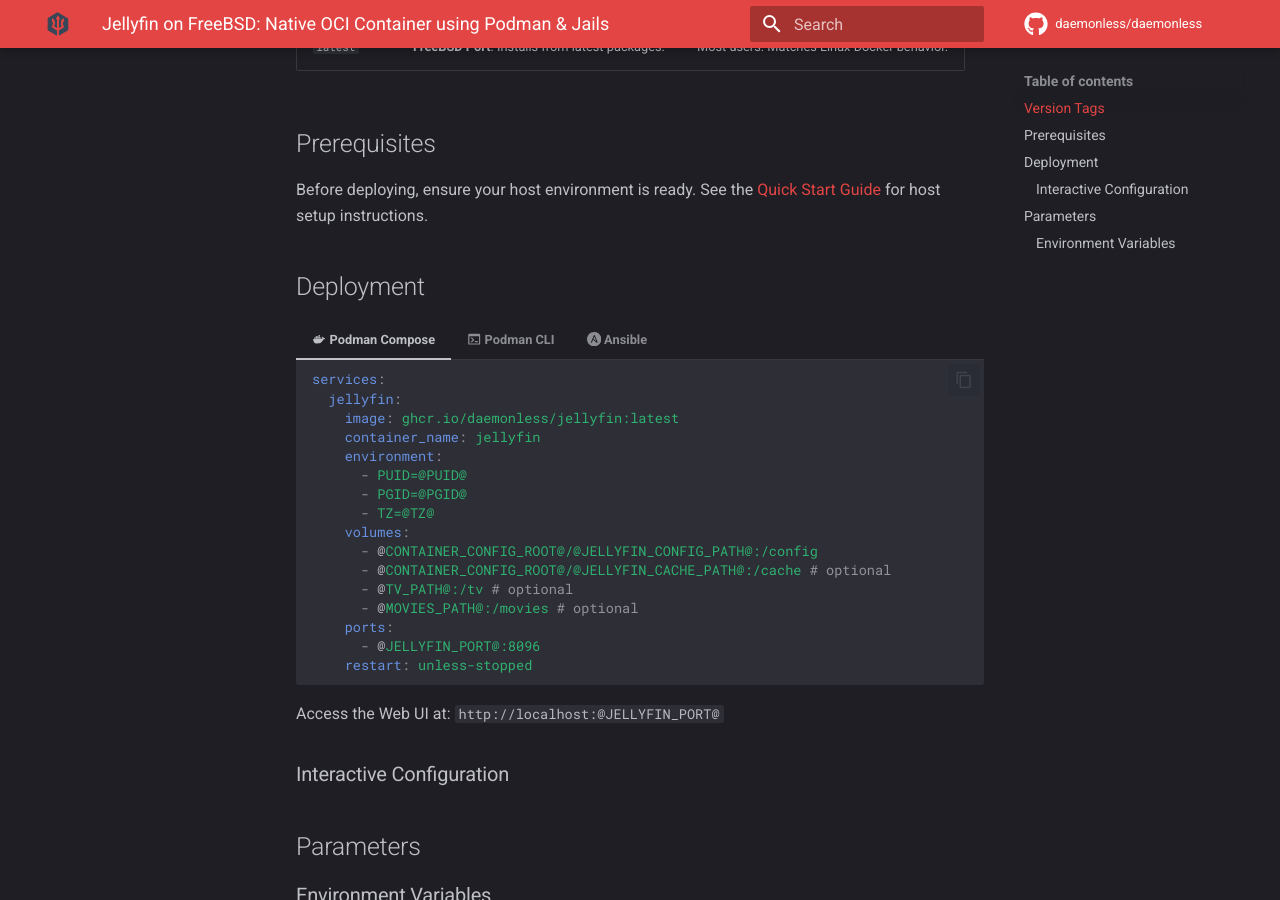
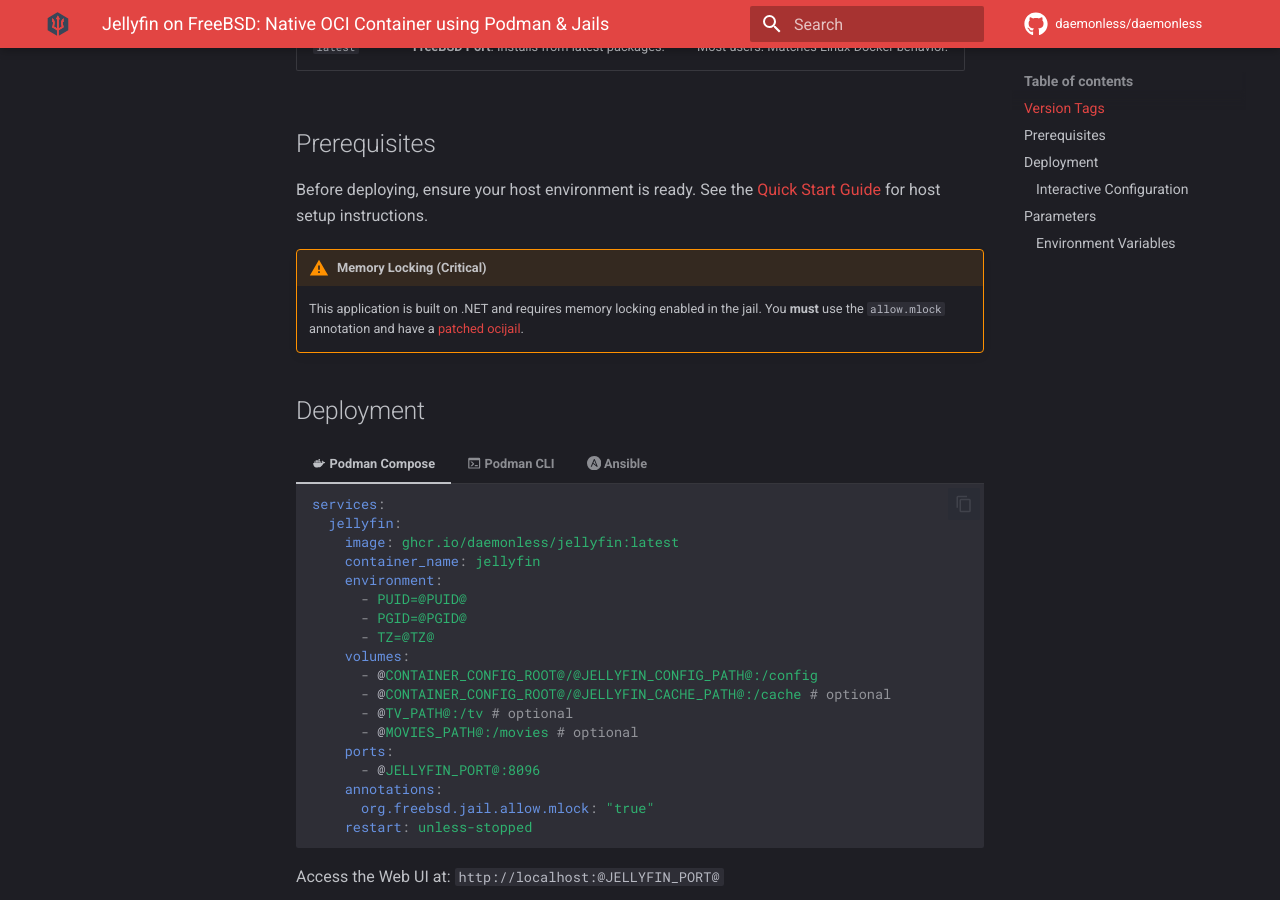
Before and after one commit to daemonless/daemonless-io, an MkDocs documentation site: the page built from docs/images/jellyfin.md, in a window 1280 px wide and 900 px high, scrolled down 409 px. Built offline with MkDocs 1.6.1 and Material for MkDocs 9.7.7, drawn with Linux system fonts in a browser that asks for light colours; comment, search, counter and statistics services are not loaded; some of the changed text lies outside the part shown.

````diff
--- a/docs/images/jellyfin.md
+++ b/docs/images/jellyfin.md
@@ -23,6 +23,9 @@ The Free Software Media System on FreeBSD.
 ## Prerequisites
 
 Before deploying, ensure your host environment is ready. See the [Quick Start Guide](../quick-start.md) for host setup instructions.
+!!! warning "Memory Locking (Critical)"
+    This application is built on .NET and requires memory locking enabled in the jail.
+    You **must** use the `allow.mlock` annotation and have a [patched ocijail](../guides/ocijail-patch.md).
 
 ## Deployment
 
@@ -44,6 +47,8 @@ Before deploying, ensure your host environment is ready. See the [Quick Start Gu
           - @MOVIES_PATH@:/movies # optional
         ports:
           - @JELLYFIN_PORT@:8096
+        annotations:
+          org.freebsd.jail.allow.mlock: "true"
         restart: unless-stopped
     ```
 
@@ -52,6 +57,7 @@ Before deploying, ensure your host environment is ready. See the [Quick Start Gu
     ```bash
     podman run -d --name jellyfin \
       -p @JELLYFIN_PORT@:8096 \
+      --annotation 'org.freebsd.jail.allow.mlock=true' \
       -e PUID=@PUID@ \
       -e PGID=@PGID@ \
       -e TZ=@TZ@ \
@@ -82,6 +88,8 @@ Before deploying, ensure your host environment is ready. See the [Quick Start Gu
           - "@CONTAINER_CONFIG_ROOT@/@JELLYFIN_CACHE_PATH@:/cache" # optional
           - "@TV_PATH@:/tv" # optional
           - "@MOVIES_PATH@:/movies" # optional
+        annotation:
+          org.freebsd.jail.allow.mlock: "true"
     ```
 
 Access the Web UI at: `http://localhost:@JELLYFIN_PORT@`
@@ -116,6 +124,7 @@ Access the Web UI at: `http://localhost:@JELLYFIN_PORT@`
 
     - **User:** `bsd` (UID/GID set via [PUID/PGID](../guides/permissions.md)). Defaults to `1000:1000`.
     - **Base:** Built on `ghcr.io/daemonless/base` (FreeBSD 15.0).
+    - **.NET App:** Requires `--annotation 'org.freebsd.jail.allow.mlock=true'` and a [patched ocijail](../guides/ocijail-patch.md).
 
 [Website](https://jellyfin.org/){ .md-button .md-button--primary }
 [Source Code](https://github.com/jellyfin/jellyfin){ .md-button }
````
Also changed, not shown: 1 other file.
